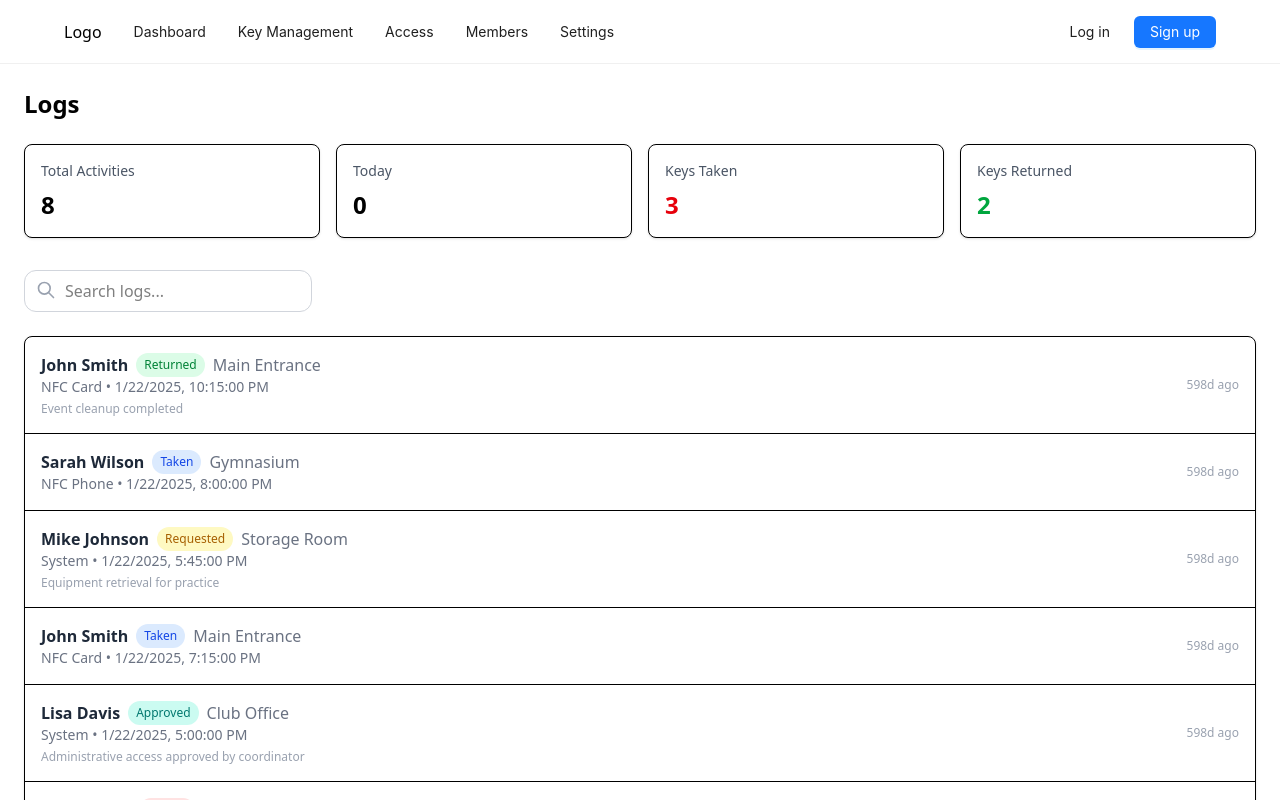
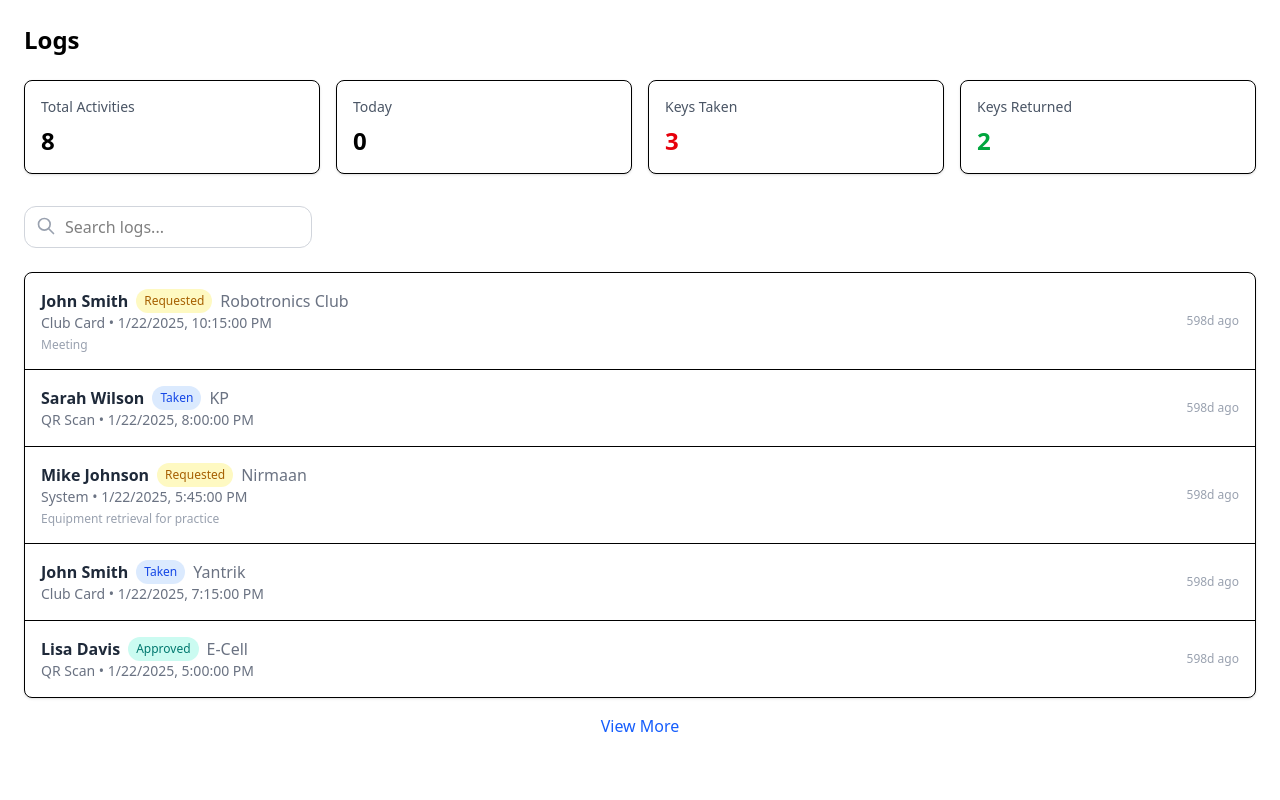
Before and after one commit to JapneetSinghKohli/CardAutomationWeb, a React (Vite) app in the folder tst/: page / in a window 1280 px wide. Shown: the top 800 px of the page. Built offline with nearby package versions, Linux system fonts and the light colour scheme.

Commit message:
Noor Pages including Key Management and Access Logs with Requests Feature

```diff
--- a/tst/package.json
+++ b/tst/package.json
@@ -15,8 +15,10 @@
     "@tabler/icons-react": "^3.34.1",
     "@tailwindcss/vite": "^4.1.13",
     "antd": "^5.27.3",
+    "framer-motion": "^12.23.22",
     "react": "^19.1.1",
-    "react-dom": "^19.1.1"
+    "react-dom": "^19.1.1",
+    "react-router-dom": "^7.9.2"
   },
   "devDependencies": {
     "@eslint/js": "^9.33.0",
--- a/tst/public/logs.json
+++ b/tst/public/logs.json
@@ -9,11 +9,11 @@
     {
       "id": 1,
       "user": "John Smith",
-      "status": "Returned",
-      "location": "Main Entrance",
-      "method": "NFC Card",
+      "status": "Requested",
+      "location": "Robotronics Club",
+      "method": "Club Card",
       "timestamp": "2025-01-22T22:15:00",
-      "details": "Event cleanup completed",
+      "details": "Meeting",
       "duration": "3h",
       "ago": "598d ago"
     },
@@ -21,8 +21,8 @@
       "id": 2,
       "user": "Sarah Wilson",
       "status": "Taken",
-      "location": "Gymnasium",
-      "method": "NFC Phone",
+      "location": "KP",
+      "method": "QR Scan",
       "timestamp": "2025-01-22T20:00:00",
       "details": "",
       "ago": "598d ago"
@@ -31,7 +31,7 @@
       "id": 3,
       "user": "Mike Johnson",
       "status": "Requested",
-      "location": "Storage Room",
+      "location": "Nirmaan",
       "method": "System",
       "timestamp": "2025-01-22T17:45:00",
       "details": "Equipment retrieval for practice",
@@ -41,8 +41,8 @@
       "id": 4,
       "user": "John Smith",
       "status": "Taken",
-      "location": "Main Entrance",
-      "method": "NFC Card",
+      "location": "Yantrik",
+      "method": "Club Card",
       "timestamp": "2025-01-22T19:15:00",
       "details": "",
       "ago": "598d ago"
@@ -51,18 +51,18 @@
       "id": 5,
       "user": "Lisa Davis",
       "status": "Approved",
-      "location": "Club Office",
-      "method": "System",
+      "location": "E-Cell",
+      "method": "QR Scan",
       "timestamp": "2025-01-22T17:00:00",
-      "details": "Administrative access approved by coordinator",
+      "details": "",
       "ago": "598d ago"
     },
     {
       "id": 6,
       "user": "Alex Brown",
       "status": "Denied",
-      "location": "Gymnasium",
-      "method": "System",
+      "location": "SAE",
+      "method": "QR Scan",
       "timestamp": "2025-01-22T15:30:00",
       "details": "Insufficient privileges for requested time slot",
       "ago": "598d ago"
@@ -71,8 +71,8 @@
       "id": 7,
       "user": "Sarah Wilson",
       "status": "Returned",
-      "location": "Storage Room",
-      "method": "System",
+      "location": "SNTC Room",
+      "method": "Club Card",
       "timestamp": "2025-01-22T14:45:00",
       "details": "",
       "ago": "598d ago"
--- a/tst/src/App.jsx
+++ b/tst/src/App.jsx
@@ -5,15 +5,17 @@ import Dashboard from './components/dashboard'
 import KeyManagement from './components/KeyManagement'
 import AccessLogs from './components/AccessLogs'
 
-function App() {
-  const [count, setCount] = useState(0)
+import { BrowserRouter as Router, Routes, Route } from "react-router-dom";
 
+import AccessRequests from "./components/AccessRequests";
+
+export default function App() {
   return (
-    <>
-      <Navb/>
-      <AccessLogs/>
-    </>
-  )
+    <Router>
+      <Routes>
+        <Route path="/" element={<AccessLogs />} />
+        <Route path="/access-requests" element={<AccessRequests />} />
+      </Routes>
+    </Router>
+  );
 }
-
-export default App
--- a/tst/src/components/AccessLogs.jsx
+++ b/tst/src/components/AccessLogs.jsx
@@ -1,11 +1,16 @@
 import React, { useState, useEffect } from "react";
 import { IconSearch, } from "@tabler/icons-react";
+
+import { useNavigate } from "react-router-dom";
+
+
+import { motion, AnimatePresence } from "framer-motion";
 
 function StatusBadge({ status }) {
   const colors = {
     Returned: "bg-green-100 text-green-700",
     Taken: "bg-blue-100 text-blue-700",
-    Requested: "bg-yellow-100 text-yellow-700",
+    Requested: "bg-yellow-100 text-yellow-700 cursor-pointer",
     Approved: "bg-teal-100 text-teal-700",
     Denied: "bg-red-100 text-red-700",
   };
@@ -24,6 +29,8 @@ function StatusBadge({ status }) {
 export default function AccessLogs() {
   const [data, setData] = useState(null);
   const [query, setQuery] = useState("");
+  const [showAll, setShowAll] = useState(false);
+  const [selectedLog, setSelectedLog] = useState(null); // 🔹 for modal
 
   useEffect(() => {
     fetch("/logs.json")
@@ -40,8 +47,10 @@ export default function AccessLogs() {
       log.location.toLowerCase().includes(query.toLowerCase())
   );
 
+  const logsToShow = showAll ? filteredLogs : filteredLogs.slice(0, 5);
+
   return (
-    <div className="p-6">
+    <div className="p-6 relative">
       {/* Summary */}
       <h1 className="text-2xl font-bold mb-6">Logs</h1>
       <div className="grid grid-cols-2 md:grid-cols-4 gap-4 mb-8">
@@ -79,11 +88,21 @@ export default function AccessLogs() {
 
       {/* Logs */}
       <div className="bg-white rounded-lg shadow-sm border divide-y">
-        {filteredLogs.length === 0 ? (
+        {logsToShow.length === 0 ? (
           <p className="p-4 text-gray-500">No logs found</p>
         ) : (
-          filteredLogs.map((log) => (
-            <div key={log.id} className="p-4 flex justify-between items-center">
+          logsToShow.map((log) => (
+            <div
+              key={log.id}
+              className={`p-4 flex justify-between items-center ${
+                log.status === "Requested" ? "cursor-pointer hover:bg-gray-50" : ""
+              }`}
+              onClick={() => {
+                if (log.status === "Requested") {
+                  setSelectedLog(log); // 🔹 open modal
+                }
+              }}
+            >
               <div>
                 <p className="font-semibold text-gray-800 flex items-center gap-2">
                   {log.user}
@@ -102,6 +121,70 @@ export default function AccessLogs() {
           ))
         )}
       </div>
+
+      {/* View More */}
+      {filteredLogs.length > 5 && (
+        <div className="text-center mt-4">
+          <button
+            onClick={() => setShowAll(!showAll)}
+            className="text-blue-600 font-medium hover:underline"
+          >
+            {showAll ? "View Less" : "View More"}
+          </button>
+        </div>
+      )}
+
+      {/* 🔹 Modal Popup for Requested */}
+      <AnimatePresence>
+        {selectedLog && (
+          <motion.div
+            className="fixed inset-0 backdrop-blur-1xl bg-opacity-40 flex justify-center items-center z-50"
+            initial={{ opacity: 0 }}
+            animate={{ opacity: 1 }}
+            exit={{ opacity: 0 }}
+          >
+            <motion.div
+              className="bg-white rounded-xl shadow-lg p-6 w-full max-w-md"
+              initial={{ scale: 0.8, opacity: 0 }}
+              animate={{ scale: 1, opacity: 1 }}
+              exit={{ scale: 0.8, opacity: 0 }}
+            >
+              <h2 className="text-xl font-bold mb-4">Access Request</h2>
+              <p className="font-semibold">{selectedLog.user}</p>
+              <p className="text-gray-600">{selectedLog.location}</p>
+              <p className="text-sm text-gray-500 mt-2">
+                {selectedLog.method} •{" "}
+                {new Date(selectedLog.timestamp).toLocaleString()}
+              </p>
+              {selectedLog.details && (
+                <p className="text-gray-500 mt-2">{selectedLog.details}</p>
+              )}
+
+              {/* Actions */}
+              <div className="mt-6 flex gap-4">
+                <button
+                  className="bg-green-500 text-white px-4 py-2 rounded-lg hover:bg-green-600"
+                  onClick={() => alert("Approved")}
+                >
+                  Approve
+                </button>
+                <button
+                  className="bg-red-500 text-white px-4 py-2 rounded-lg hover:bg-red-600"
+                  onClick={() => alert("Denied")}
+                >
+                  Deny
+                </button>
+                <button
+                  className="bg-gray-200 px-4 py-2 rounded-lg hover:bg-gray-300"
+                  onClick={() => setSelectedLog(null)}
+                >
+                  Close
+                </button>
+              </div>
+            </motion.div>
+          </motion.div>
+        )}
+      </AnimatePresence>
     </div>
   );
 }
--- /dev/null
+++ b/tst/src/components/AccessRequests.jsx
@@ -0,0 +1,51 @@
+import React from "react";
+import { useLocation, useNavigate } from "react-router-dom";
+import { IconSearch, } from "@tabler/icons-react";
+
+export default function AccessRequests() {
+  const location = useLocation();
+  const navigate = useNavigate();
+  const log = location.state?.log;
+
+  return (
+    <div className="p-6">
+      <h1 className="text-2xl font-bold mb-6">Access Request</h1>
+
+      {log ? (
+        <div className="bg-white rounded-lg shadow-sm border p-6">
+          <p className="text-lg font-semibold">{log.user}</p>
+          <p className="text-gray-600">{log.location}</p>
+          <p className="text-sm text-gray-500 mt-2">
+            {log.method} • {new Date(log.timestamp).toLocaleString()}
+          </p>
+          {log.details && (
+            <p className="text-gray-500 mt-2">{log.details}</p>
+          )}
+
+          <div className="mt-6 flex gap-4">
+            <button
+              className="bg-green-500 text-white px-4 py-2 rounded-lg hover:bg-green-600"
+              onClick={() => alert("Approved")}
+            >
+              Approve
+            </button>
+            <button
+              className="bg-red-500 text-white px-4 py-2 rounded-lg hover:bg-red-600"
+              onClick={() => alert("Denied")}
+            >
+              Deny
+            </button>
+            <button
+              className="bg-gray-200 px-4 py-2 rounded-lg hover:bg-gray-300"
+              onClick={() => navigate(-1)}
+            >
+              Back
+            </button>
+          </div>
+        </div>
+      ) : (
+        <p className="text-gray-500">No request selected.</p>
+      )}
+    </div>
+  );
+}
```
Also changed, not shown: 1 other file (tests, documents, lock files or other folders).
